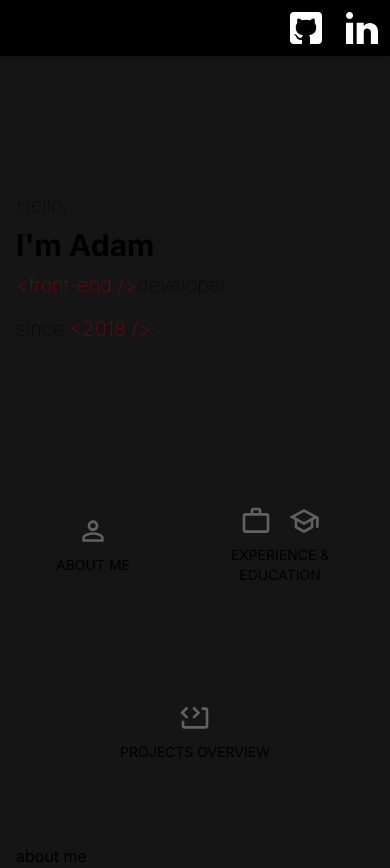
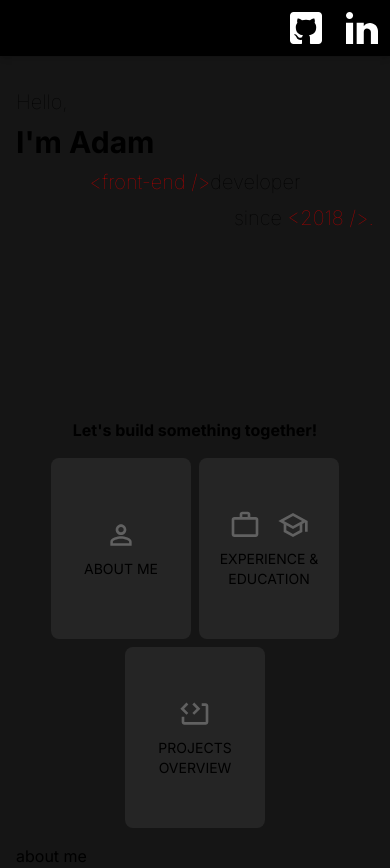
Before and after one commit to vincer0/apdev-pl, a Next.js app: page / in a window 390 px wide. Built offline with nearby package versions, Linux system fonts and the light colour scheme.

Commit message:
better mobile hero

```diff
--- a/app/globals.css
+++ b/app/globals.css
@@ -15,7 +15,8 @@
   --foreground-rgb: 0, 0, 0;
   --color-apd-header: 0, 0, 0;
   --apd-main-bg: #151515;
-  --color-apd-secondary-text: #ad0000;
+  --apd-secondary-bg: #252525;
+  --apd-red: #ad0000;
 }
 
 @media (prefers-color-scheme: dark) {
@@ -112,16 +113,6 @@ body {
   grid-column: content;
 }
 
-.bouncy-link:hover {
-  animation: scale 0.2s;
-  animation-fill-mode: forwards;
-}
-
-.apd-menu-item > svg,
-.apd-menu-item > div:first-child > svg {
-  fill: #616161;
-}
-
 @layer utilities {
   .text-balance {
     text-wrap: balance;
--- a/components/hero-section/index.tsx
+++ b/components/hero-section/index.tsx
@@ -2,17 +2,18 @@ import Menu from "../menu";
 
 export default function HeroSection() {
   return (
-    <section className="apd-hero flex flex-col gap-2 md:gap-4 py-8">
-      <div className="flex flex-col justify-center basis-1/2">
+    <section className="apd-hero flex flex-col pt-8 pb-4">
+      <div className="flex flex-col basis-1/2 pb-4">
         <p className="text-xl md:text-3xl font-thin">Hello,</p>
         <h1 className="text-3xl md:text-6xl font-bold my-2">I&apos;m Adam</h1>
-        <h2 className="text-xl md:text-3xl font-thin">
-          <span className="text-secondaryText">{`<front-end />`}</span>
+        <h2 className="text-xl text-center mb-2 md:mb-0 md:text-left md:text-3xl font-thin">
+          <span className="text-apdRed">{`<front-end />`}</span>
           developer
         </h2>
-        <h3 className="text-xl md:text-3xl font-thin pt-4">
-          since <span className="text-secondaryText">{`<2018 />`}.</span>
+        <h3 className="flex-grow text-xl text-right md:text-left md:text-3xl font-thin">
+          since <span className="text-apdRed">{`<2018 />`}.</span>
         </h3>
+        <h4 className="text-md font-bold text-center">{`Let's build something together!`}</h4>
       </div>
       <Menu />
     </section>
--- a/components/link-button/index.tsx
+++ b/components/link-button/index.tsx
@@ -17,15 +17,15 @@ export default function LinkButton({
 }: Props) {
   return (
     <Link href={href} className={className}>
-      <div className="bouncy-link w-full apd-menu-item flex flex-col items-center gap-2 md:gap-4 p-4">
+      <div className="w-full h-full flex flex-col items-center justify-center gap-2 md:gap-4 py-2">
         {Array.isArray(Icon) ? (
           <div className="flex gap-4 justify-center">
             {Icon.map(({ id, element: Icon }) => (
-              <Icon key={id} className="h-8 md:h-24" />
+              <Icon key={id} className="h-8 md:h-24 fill-[#616161]" />
             ))}
           </div>
         ) : (
-          Icon && <Icon className="h-8 md:h-24" />
+          Icon && <Icon className="h-8 md:h-24 fill-[#616161]" />
         )}
         <div className="flex flex-col justify-center items-center">
           <span className="text-sm md:text-2xl uppercase text-center">
--- a/components/menu/index.tsx
+++ b/components/menu/index.tsx
@@ -3,23 +3,28 @@ import { EduHat, CodeSheet, Suitcase, Person } from "../icons";
 
 export default function Menu() {
   return (
-    <div className="flex gap-4 items-center flex-wrap justify-around basis-1/2">
+    <div className="flex gap-2 flex-wrap justify-center basis-1/2">
       <LinkButton
+        className="w-[140px] rounded-lg bg-apdSecondaryBg"
         href="#about-me"
         label="About Me"
         icon={Person}
-        className="max-w-[140px]"
       />
       <LinkButton
+        className="w-[140px] rounded-lg bg-apdSecondaryBg"
         href="#experience"
         label="Experience & Education"
         icon={[
           { id: 1, element: Suitcase },
           { id: 2, element: EduHat },
         ]}
-        className="max-w-[140px]"
       />
-      <LinkButton href="#projects" label="Projects Overview" icon={CodeSheet} />
+      <LinkButton
+        className="w-[140px] rounded-lg bg-apdSecondaryBg"
+        href="#projects"
+        label="Projects Overview"
+        icon={CodeSheet}
+      />
     </div>
   );
 }
--- a/tailwind.config.ts
+++ b/tailwind.config.ts
@@ -8,15 +8,13 @@ const config: Config = {
   ],
   theme: {
     extend: {
-      screens: {
-        md960: "960px",
-      },
       backgroundColor: {
-        secondary: "var(--color-apd-secondary-text)",
+        apdRed: "var(--color-apd-red)",
+        apdSecondaryBg: "var(--apd-secondary-bg)",
       },
       colors: {
         header: "rgb(var(--color-apd-header))",
-        secondaryText: "var(--color-apd-secondary-text)",
+        apdRed: "var(--apd-red)",
       },
     },
   },
```
